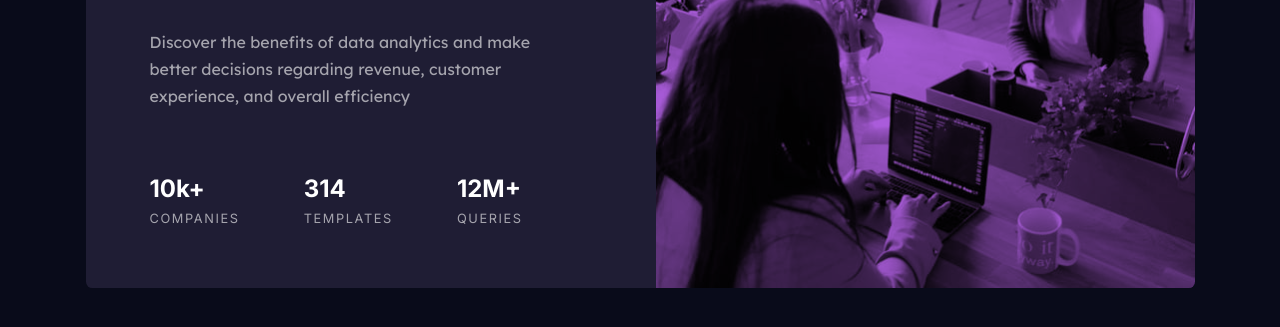
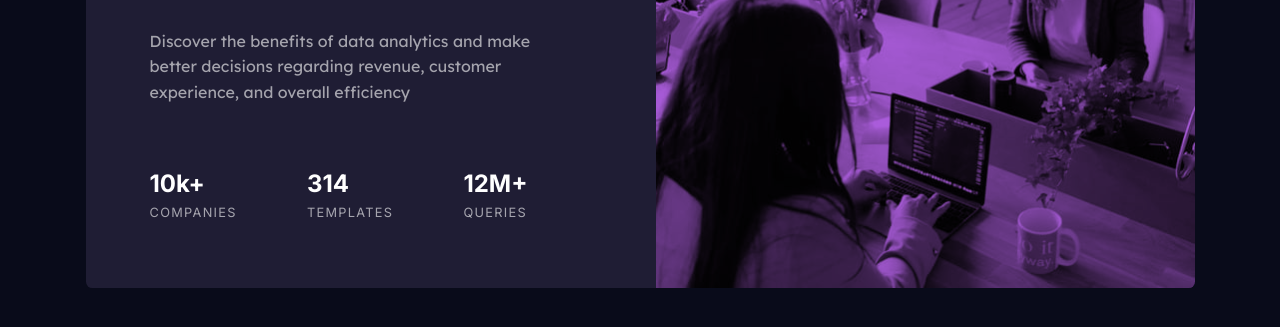
Before and after one commit to iamcerebrocerberus/stats-preview, a plain HTML site: page index.html in a window 1280 px wide. Shown: the part 335-662 px from the top of the page. Drawn offline with Linux system fonts and the light colour scheme.

Commit message:
modified li items with span

```diff
--- a/index.html
+++ b/index.html
@@ -19,16 +19,9 @@
           <p class="previews__paragraph">Discover the benefits of data analytics and make better decisions regarding revenue, customer experience, and overall efficiency</p>
           <div class="previews-stats">
             <ul>
-              <li class="number">10k+</li>
-              <li class="about">companies</li>
-            </ul>
-            <ul>
-              <li class="number">314</li>
-              <li class="about">templates </li>
-            </ul>
-            <ul>
-              <li class="number">12M+</li>
-              <li class="about">queries</li>
+              <li><span class="number">10k+</span><span class="about">companies</span></li>
+              <li><span class="number">314</span><span class="about">templates</span></li>
+              <li><span class="number">12M+</span><span class="about">queries</span></li>
             </ul>
           </div>
         </div>
--- a/sass/index.sass
+++ b/sass/index.sass
@@ -44,10 +44,12 @@ main
     padding: 2rem 2rem
     text-align: center
     color: $white
+    display: flex
+    flex-direction: column
 
     &__heading
         font-family: inter, sans-serif
-        font-size: 1.9rem
+        font-size: 1.9em
 
         & span
             color: $soft-violet
@@ -56,34 +58,43 @@ main
     &__paragraph
         font-family: 'Lexend Deca', sans-serif
         color: $slightly-trans-white
-        margin-top: 1rem
-        line-height: 1.7rem
+        margin-top: 1em
+        line-height: 1.6
         font-weight: lighter
+        max-width: 35ch
+        align-self: center
+
 
 .previews-stats
     margin-top: 1.5em
     display: flex
     flex-direction: column
 
-    ul
-        margin-top: 1.5rem
+ul
+    display: flex
+    flex-direction: column
+    align-items: center
+    margin-top: 1.5em
 
-        li
-            list-style: none
-            font-family: 'inter' , sans-serif
+    li
+        list-style: none
+        font-family: 'Inter',sans-serif
+        display: flex
+        flex-direction: column
+        margin-bottom: 2rem
 
         .number
-            font-size: 1.7rem
-            font-weight: 900
-            color: $white
+            font-size: 1.5em
+            font-weight: 700
 
         .about
-            font-family: inter, sans-serif
             text-transform: uppercase
-            color: $slightly-trans-white
-            font-size: .8rem
-            margin-top:.5rem
-            letter-spacing: .1rem
+            font-size: .8em
+            margin-top: .5em
+            opacity: .6
+            letter-spacing: .1em
+
+
 
 
 @media screen and (min-width: 69.375em)
@@ -127,9 +138,9 @@ main
             padding: 0 2rem 0 0
             font-weight: lighter
             margin-top: 2rem
+            max-width: 100%
 
-    .number
-        font-size: 1.5rem !important
-
-    .about
-        font-size: .8rem !important
+    ul
+        flex-direction: row
+        width: 100%
+        justify-content: space-between
```
Also changed, not shown: css/index.css, 2 other files.
